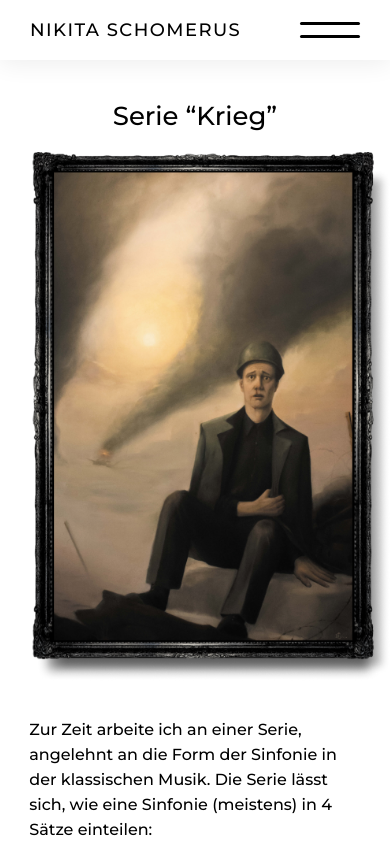
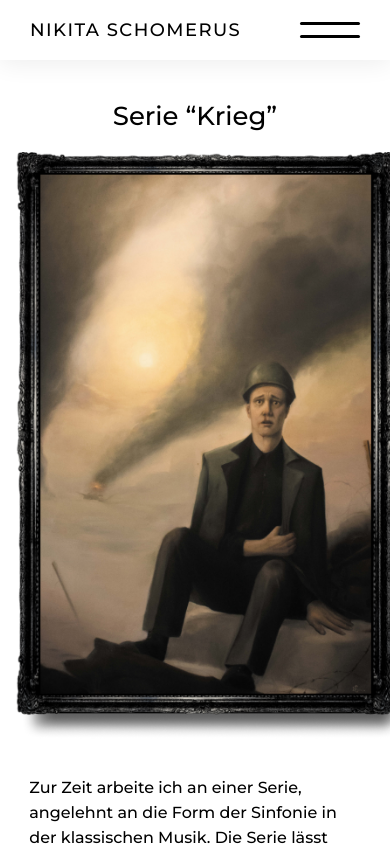
Before and after one commit to JuicyCodeDev/NickArtistitPortfolio, a Next.js app: page /latest in a window 390 px wide. Shown: the top 846 px of the page. Built offline with nearby package versions, Linux system fonts and the light colour scheme.

Commit message:
latest page changes

```diff
--- a/styles/Latest.module.css
+++ b/styles/Latest.module.css
@@ -102,11 +102,12 @@
   }
 
   .image {
+    height: 75%;
     object-fit: contain;
     display: block;
     margin-left: auto;
     margin-right: auto;
-    padding-left: 25px;
+    padding-left: 15px;
     box-sizing: border-box;
   }
 
```
